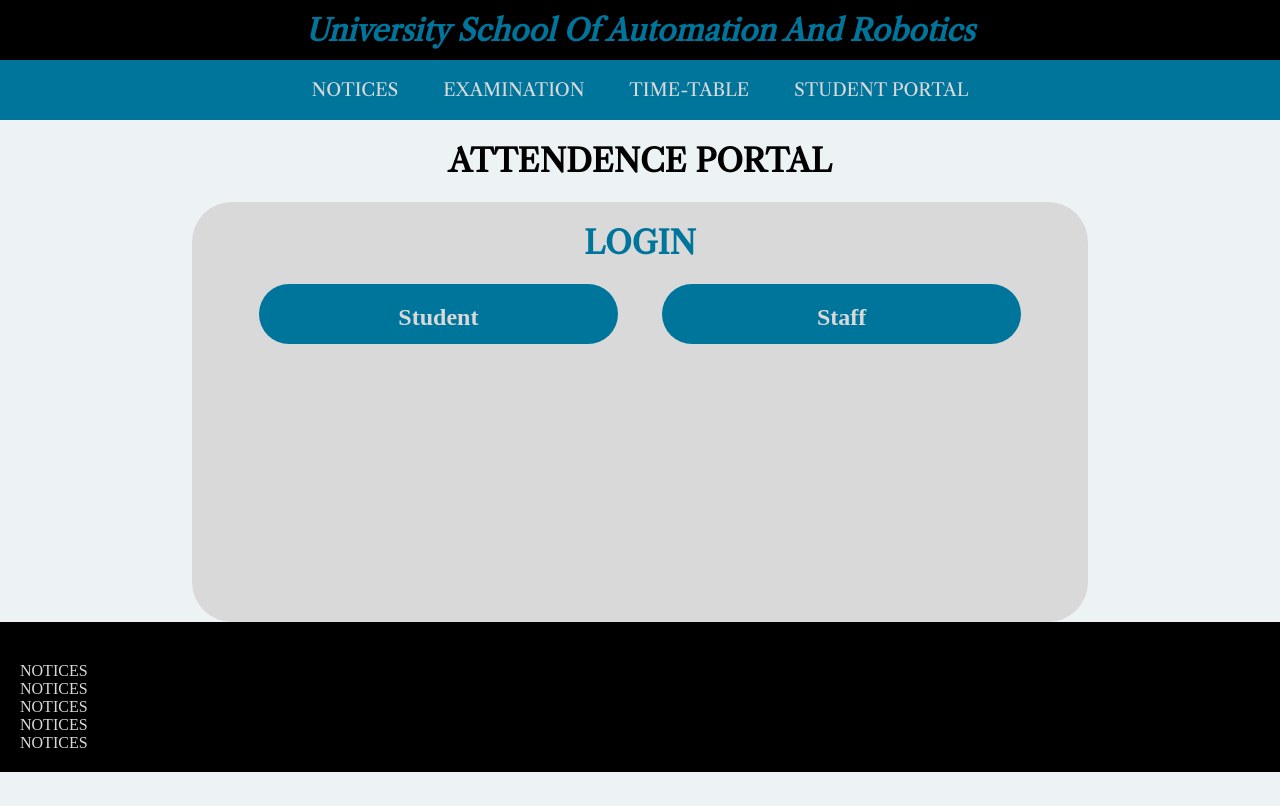
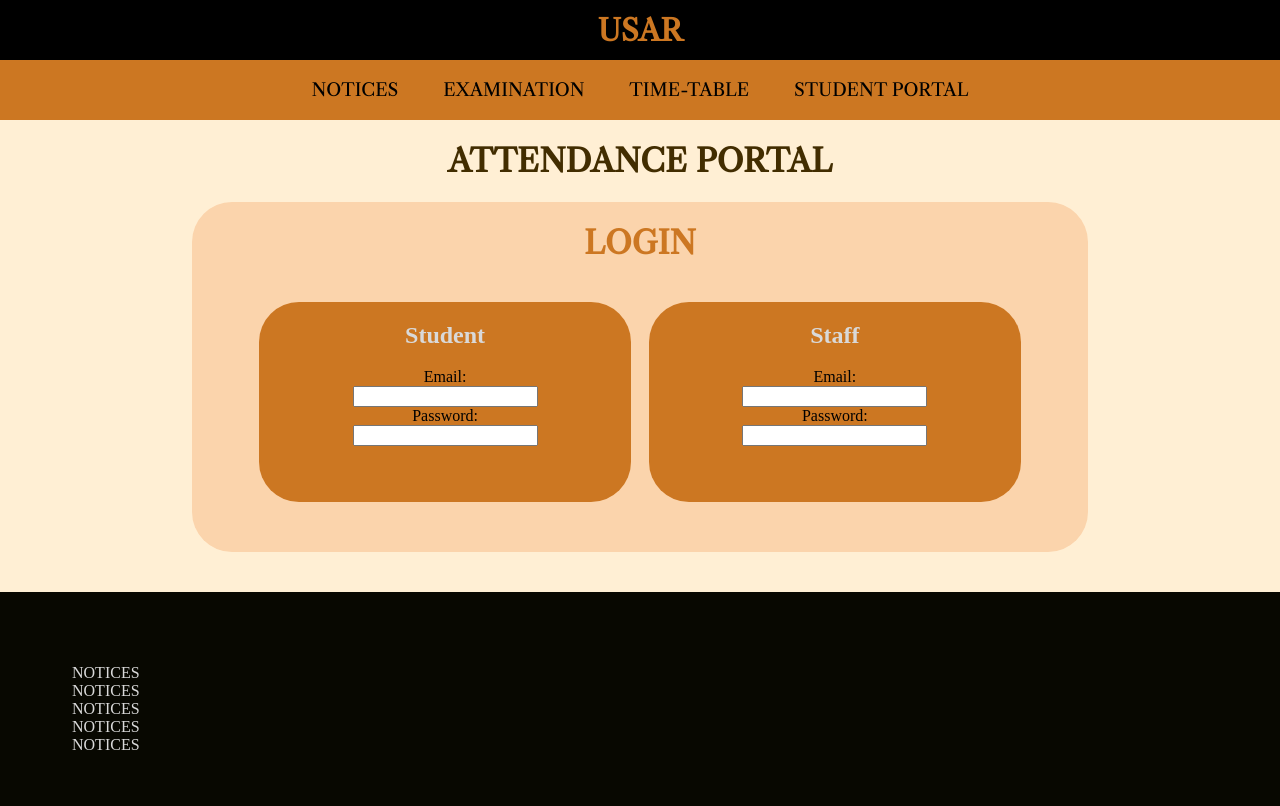
Before and after one commit to rishit-kadha/rk-demo, a plain HTML site: page index.html in a window 1280 px wide. Drawn offline with nearby package versions, Linux system fonts and the light colour scheme.

Commit message:
added form and changed colour scheme

```diff
--- a/index.html
+++ b/index.html
@@ -12,7 +12,7 @@
 
     <!--Header-->
     <div class="header">
-        <b><i>University School Of Automation And Robotics</i></b>
+        <b >USAR</b>
     </div>
     <!--Navigatin bar-->
     <div id="navbar">
@@ -23,7 +23,7 @@
     </div>
 
     <!--Main Content-->
-    <h1 id="Heading"><b>ATTENDENCE PORTAL</b></h1>
+    <h1 id="Heading"><b>ATTENDANCE PORTAL</b></h1>
 
     <div id="LoginForm">
         <div>
@@ -31,10 +31,26 @@
         </div>
         <div id="Student">
             <h2 id="studenttext">Student</h2>
+            <div id="forms1">
+                <form>
+                    <label for="fname">Email:</label><br>
+                    <input type="text" id="fname" name="fname"><br>
+                    <label for="lname">Password:</label><br>
+                    <input type="text" id="lname" name="lname">
+                </form>
+            </div>
 
         </div>
         <div id="Staff">
             <h2 id="stafftext">Staff</h2>
+            <div>
+                <form>
+                    <label for="fname">Email:</label><br>
+                    <input type="text" id="fname" name="fname"><br>
+                    <label for="lname">Password:</label><br>
+                    <input type="text" id="lname" name="lname">
+                </form>
+            </div>
 
         </div>
 
--- a/style.css
+++ b/style.css
@@ -1,31 +1,37 @@
+
 body{
-    background-color:#EDF2F4;
+    background-color:#ffefd4;
+    min-height: 100vh;
     margin:0;
+    display:flex;
+    flex-direction: column;
 }
 .header{
-    background-color: #000000;
+    background-color:#000000;
     overflow: hidden;
     top: 0;
     left: 0;
-    height:60px;
+    min-height:60px;
     z-index: 999;
     width: 100%;
-    color:#00759C;
+    color : #CC7722;
     font-family: "Libre Caslon Text" ;
+    align-items: center;
+    align-content: center;
     text-align: center;
-    align-content: center;
     font-size: 30px;
 
 
 }
 /*----Navbar----*/
 #navbar{
-    color :#D9D9D9;
-    background-color : #00759C;
+    display: block;
+    color :#000000;
+    background-color:#CC7722;
     text-align: center;
     width:100%;
     top:60px;
-    height:60px;
+    min-height:60px;
     align-content: center;
     font-size: large;
     font-family: "Libre Caslon Text";
@@ -33,56 +39,64 @@ body{
 
 }
 #navbar a {
-    color:#D9D9D9;
+    color:#000000;
+    font-style: bold;
+
     padding:20px;
     text-decoration: none;
     text-align: center;
 }
 #navbar a:hover{
-    background-color: #000000;
-    color:#D9D9D9;
+    background-color:  hsl(30, 91%, 83%);
+    color:#CC7722;
 }
 /*Login Form*/
 #LoginForm {
-    background-color: #D9D9D9;
+    overflow:hidden;
+    background-color: hsl(30, 91%, 83%);
     align-self: center;
     align-content: start;
-    height: 420px;
+    min-height:350px;
     margin-left: 15%;
     margin-right: 15%;
     border-radius: 40px;
     width:70%;
 }
 #Student{
-    align-self: left;
+    overflow-x: hidden;
+    margin-top: 2%;
     align-items: center;
     text-align: center;
-    width:40%;
-    background-color:#00759C;
-    height:60px;
-    border-radius: 40px;
-    float:left;
-    margin-left: 7.5%;
-    margin-right: 2.5%;
-}
-#Staff{
-    align-self: right;
-    align-items: center;
-    text-align: center;
-    width:40%;
-    background-color:#00759C;
+    width:41.5%;
+    min-height: 200px;
+    background-color:#CC7722;
     height:60px;
     border-radius: 40px;
     float: left;
-    margin-left: 2.5%;
+    margin-left: 7.5%;
+    margin-right: 1%;
+}
+#Staff{
+    overflow-x: hidden;
+    margin-top: 2%;
+    align-items: center;
+    text-align: center;
+    width:41.5%;
+    min-height: 200px;
+    background-color:#CC7722;
+    height:60px;
+    border-radius: 40px;
+    float: left;
+    margin-left: 1%;
     margin-right: 7.5%;
 }
 #logintext{
     text-align: center;
-    color:#00759C;
+    color:#CC7722;
     font-family: "Libre Caslon Text";
 }
 #Heading{
+    color:hsl(41, 100%, 13%);
     text-align:center;
     font-family:"Libre Caslon Text";
 }
@@ -96,20 +110,24 @@ body{
     font-family: "Libre Bodoni";
 }
 /*----Footer----*/
-.Footer{
-    background-color: #000000;
-    height:150px;
-    align-content: center;
-}
+.Footer {
+    margin-top: 40px;
+    bottom: 0;
+    left: 0;
+    padding: 20px;
+    min-height: 20px;
+    text-align: left;
+    background: #080801;
+  }
 .Footer a{
     color: #D9D9D9;
-    padding:20px,20px;
     text-decoration: none;
-    text-align: center;
+    text-align:left;
 
 }
 #footerlinks{
     margin-top:20px;
     margin-left: 20px;
+    padding:2em;
 
 }
```
